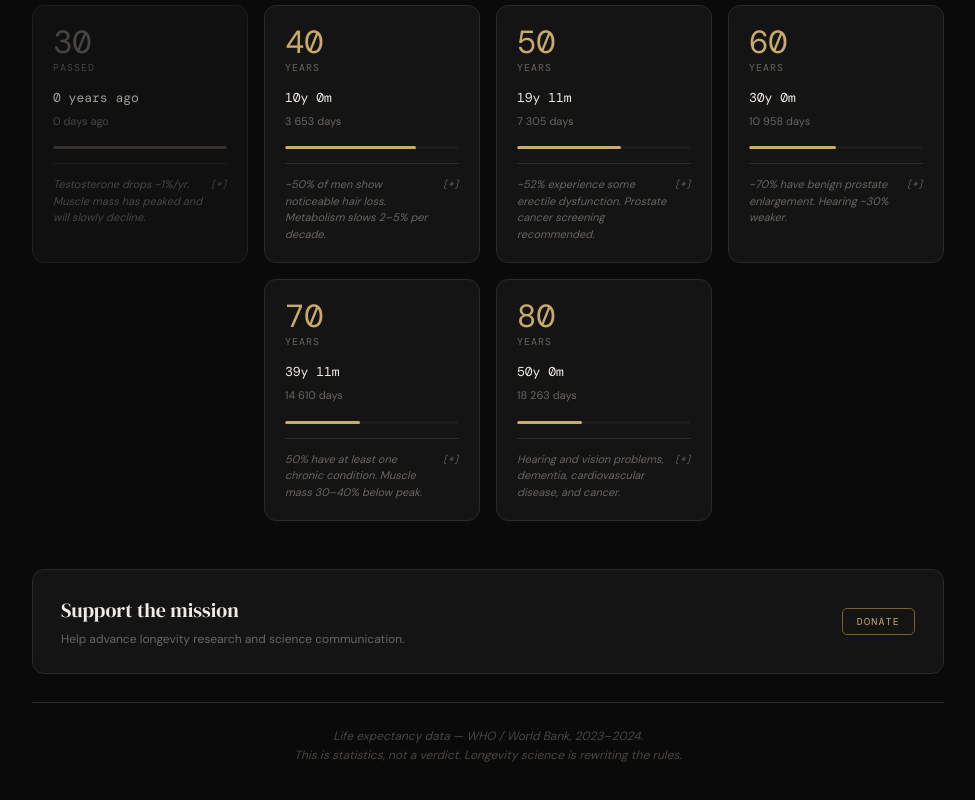
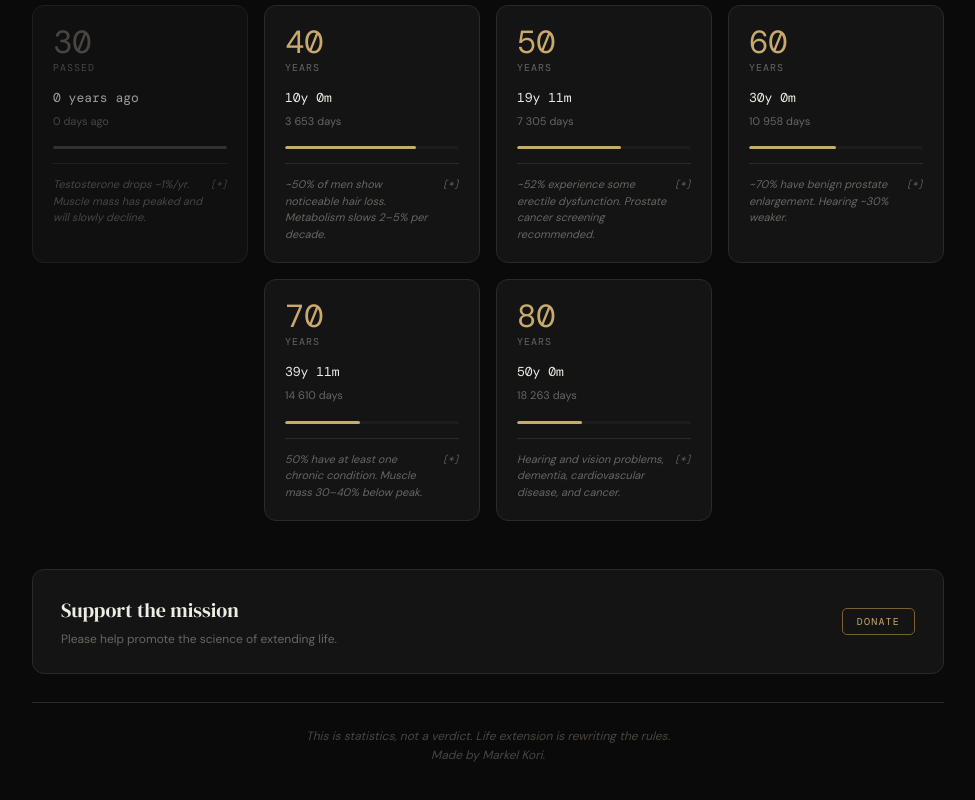
Before and after one commit to MarkelKori/memento, a plain HTML site: page index.html in a window 1280 px wide. Shown: the part 1141-1941 px from the top of the page, without its empty margins (152-1127 px from the left). Drawn offline with nearby package versions, Linux system fonts and the light colour scheme; a web font is replaced by a local one.

Commit message:
Change payment icons and update footer text
Updated payment icons and footer text for clarity and branding.

```diff
--- a/index.html
+++ b/index.html
@@ -368,7 +368,7 @@ h1 em{font-style:italic;color:var(--lived)}
         </div>
       </div>
       <div class="pay-card" onclick="handleBank()">
-        <div class="pay-icon">🏦</div>
+        <div class="pay-icon">💳</div>
         <div>
           <div class="pay-name" data-i18n="bankName"></div>
           <div class="pay-desc" data-i18n="bankDesc"></div>
@@ -384,7 +384,7 @@ h1 em{font-style:italic;color:var(--lived)}
         <div class="crypto-address-label" data-i18n="cryptoTap"></div>
         <div class="crypto-address" onclick="copyAddr('btc-addr','btc-copied')" title="Copy address">
           <span id="btc-addr">bc1qtu4k6kaddwjaldhah4cj2g3a66v</span>
-          <span class="copy-icon">⎘</span>
+          <span class="copy-icon">📝</span>
         </div>
         <div class="copied-hint" id="btc-copied"></div>
         <div class="qr-wrap" id="btc-qr"></div>
@@ -395,7 +395,7 @@ h1 em{font-style:italic;color:var(--lived)}
         <div class="crypto-address-label" data-i18n="cryptoTap"></div>
         <div class="crypto-address" onclick="copyAddr('eth-addr','eth-copied')" title="Copy address">
           <span id="eth-addr">0xF153e3a488429c18bfDc112fFd7Cc84117a22cB1</span>
-          <span class="copy-icon">⎘</span>
+          <span class="copy-icon">📝</span>
         </div>
         <div class="copied-hint" id="eth-copied"></div>
         <div class="qr-wrap" id="eth-qr"></div>
@@ -472,16 +472,16 @@ const LANGS = {
     leftYM:(y,m)=>y>0?`${y}y ${m}m`:`${m} months`,
     leftD:d=>`${d} days`,
     youngFact:'You are young. Invest in your health now — the ROI is highest.',
-    footer:'Life expectancy data — WHO / World Bank, 2023–2024.\nThis is statistics, not a verdict. Longevity science is rewriting the rules.',
+    footer:'This is statistics, not a verdict. Life extension is rewriting the rules.\nMade by Markel Kori.',
     donateBtnLabel:'Donate',
     footerDonateTitle:'Support the mission',
-    footerDonateSub:'Help advance longevity research and science communication.',
-    donateTitle:'Support longevity',
-    donateSub:'Every contribution helps advance research and education on ageing.',
+    footerDonateSub:'Please help promote the science of extending life.',
+    donateTitle:'Support the mission',
+    donateSub:'Every contribution helps the author promote ideas for extending life.',
     donateAmountLabel:'Select amount',
     amt10:'small support', amt25:'recommended', amt100:'generous', amtOtherVal:'Other', amtOther:'any amount',
     donateMethodLabel:'Payment method',
-    paypalDesc:'fast & secure', bankName:'Bank transfer', bankDesc:'Stripe & Link',
+    paypalDesc:'fast & secure', bankName:'Bank transfer', bankDesc:'via Stripe & Link',
     donateCryptoLabel:'Crypto',
     cryptoTap:'tap to copy',
     copiedMsg:'Copied!',
@@ -514,16 +514,16 @@ const LANGS = {
     leftYM:(y,m)=>y>0?`${y} р ${m} м`:`${m} місяців`,
     leftD:d=>`${d} днів`,
     youngFact:'Ви молоді. Інвестуйте у здоров\'я зараз — ROI максимальний.',
-    footer:'Дані про тривалість життя — ВООЗ / World Bank, 2023–2024.\nЦе статистика, а не вирок. Наука про довголіття змінює правила.',
+    footer:'Це статистика, а не вирок. Продовження життя змінює правила.\nЗроблено Маркелом Корі.',
     donateBtnLabel:'Підтримати',
     footerDonateTitle:'Підтримати місію',
-    footerDonateSub:'Допоможіть просувати науку про довголіття.',
-    donateTitle:'Підтримати довголіття',
-    donateSub:'Кожен внесок допомагає просувати дослідження та освіту у сфері старіння.',
+    footerDonateSub:'Допоможіть популяризувати науку про продовження життя.',
+    donateTitle:'Підтримати місію',
+    donateSub:'Кожен внесок допомагає автору поширювати ідеї продовження життя.',
     donateAmountLabel:'Виберіть суму',
     amt10:'невелика підтримка', amt25:'рекомендуємо', amt100:'щедро', amtOtherVal:'Інша', amtOther:'будь-яка сума',
     donateMethodLabel:'Спосіб оплати',
-    paypalDesc:'швидко та безпечно', bankName:'Банківський переказ', bankDesc:'Stripe & Link',
+    paypalDesc:'швидко та безпечно', bankName:'Банківський переказ', bankDesc:'via Stripe & Link',
     donateCryptoLabel:'Криптовалюта',
     cryptoTap:'натисніть щоб скопіювати',
     copiedMsg:'Скопійовано!',
@@ -556,16 +556,16 @@ const LANGS = {
     leftYM:(y,m)=>y>0?`${y} л ${m} м`:`${m} месяцев`,
     leftD:d=>`${d} дней`,
     youngFact:'Вы молоды. Инвестируйте в здоровье сейчас — ROI максимальный.',
-    footer:'Данные о продолжительности жизни — ВОЗ / World Bank, 2023–2024.\nЭто статистика, а не приговор. Наука о долголетии меняет правила.',
+    footer:'Это статистика, а не приговор. Наука о долголетии меняет правила.\nСделано Маркелом Кори.',
     donateBtnLabel:'Поддержать',
     footerDonateTitle:'Поддержать миссию',
-    footerDonateSub:'Помогите продвигать науку о долголетии.',
-    donateTitle:'Поддержать долголетие',
-    donateSub:'Каждый вклад помогает развивать исследования и образование о старении.',
+    footerDonateSub:'Помогите продвигать науку о продлении жизни.',
+    donateTitle:'Поддержать миссию',
+    donateSub:'Каждый вклад помогает автору продвигать идеи продления жизни.',
     donateAmountLabel:'Выберите сумму',
     amt10:'небольшая поддержка', amt25:'рекомендуем', amt100:'щедро', amtOtherVal:'Другая', amtOther:'любая сумма',
     donateMethodLabel:'Способ оплаты',
-    paypalDesc:'быстро и безопасно', bankName:'Банковский перевод', bankDesc:'Stripe & Link',
+    paypalDesc:'быстро и безопасно', bankName:'Банковский перевод', bankDesc:'via Stripe & Link',
     donateCryptoLabel:'Криптовалюта',
     cryptoTap:'нажмите чтобы скопировать',
     copiedMsg:'Скопировано!',
```
